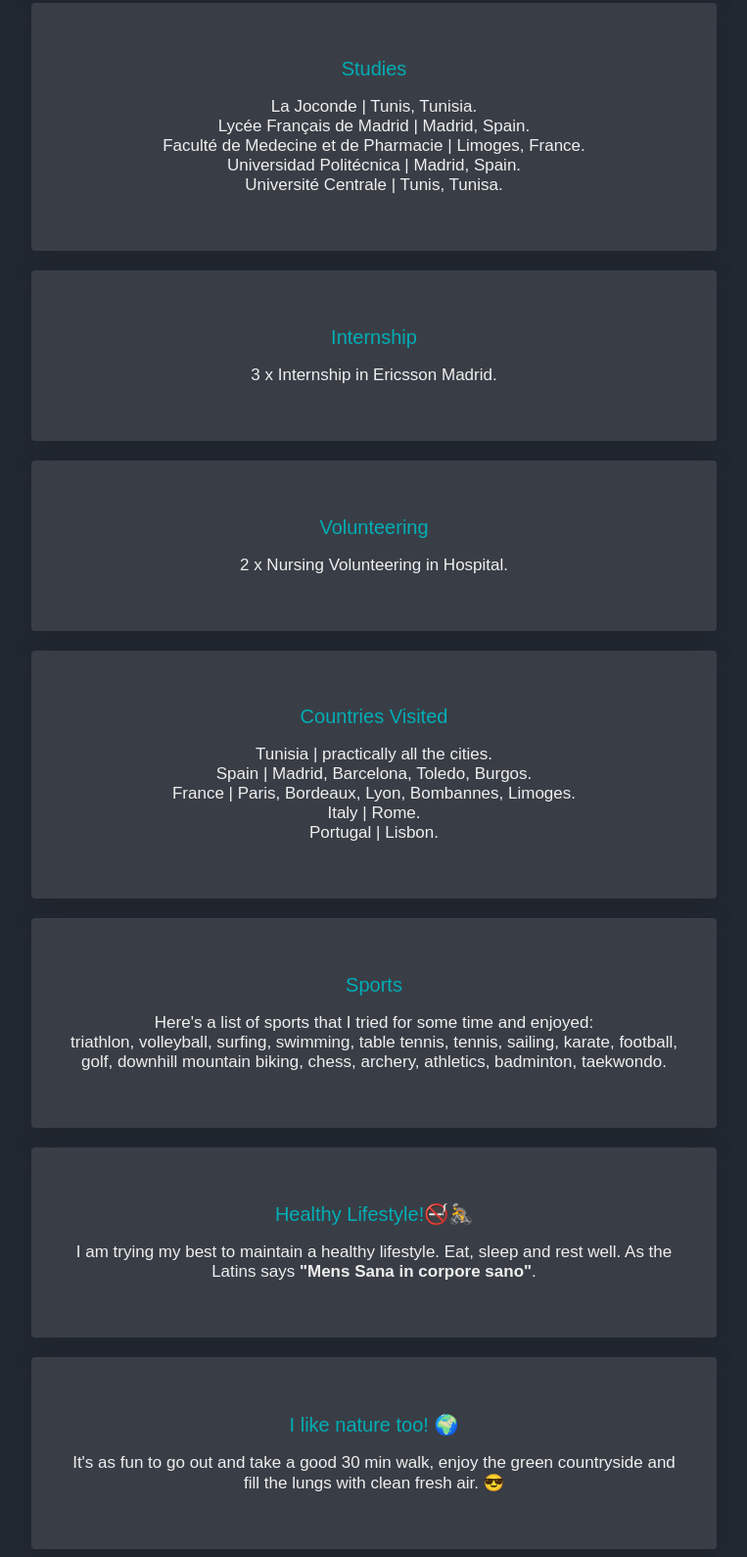
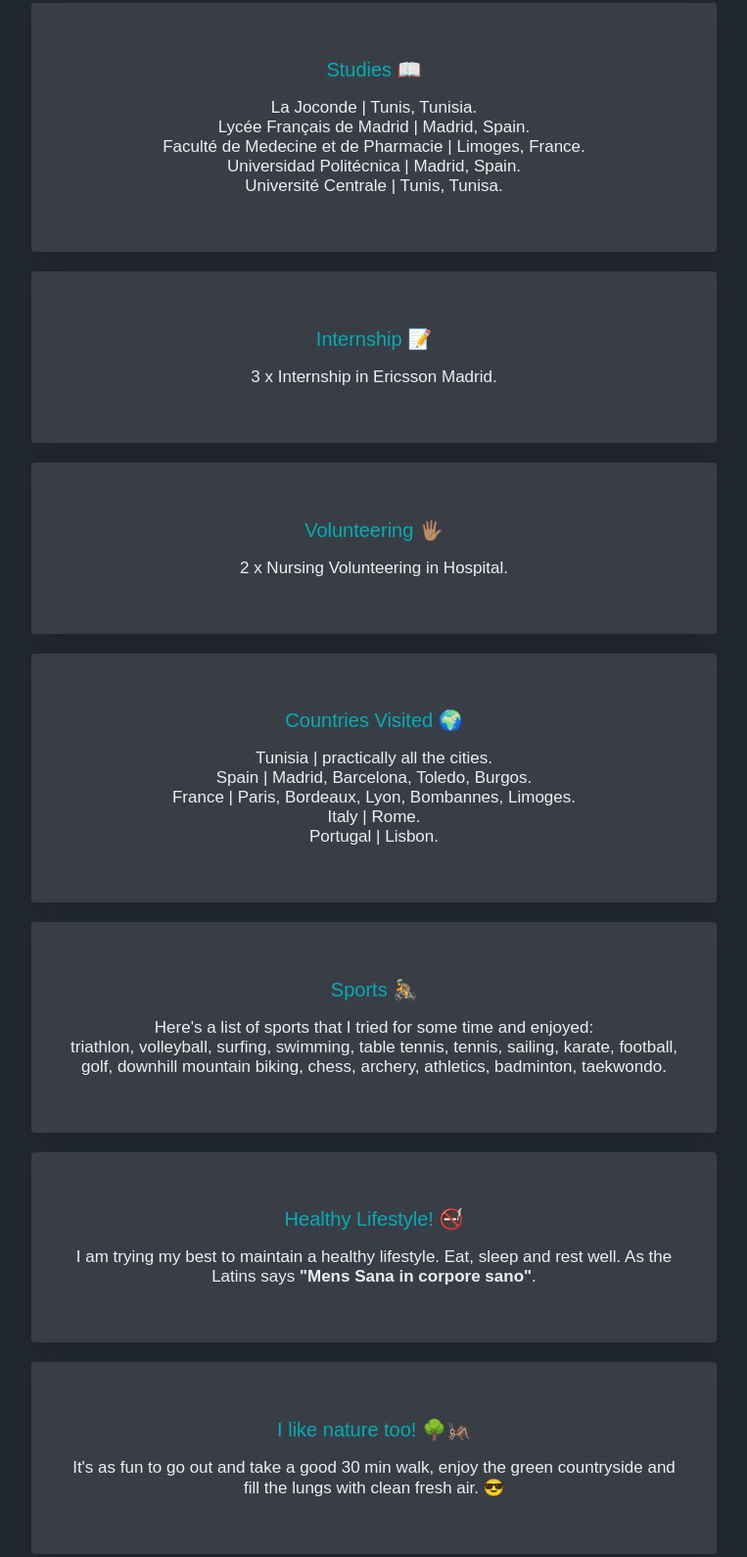
Before and after one commit to Wissem-Ba/my-profile, a plain HTML site: page index.html in a window 1280 px wide. Shown: the part 888-2477 px from the top of the page at 98% size, without its empty margins (258-1021 px from the left). Drawn offline with Linux system fonts and the light colour scheme.

Commit message:
Update index.html

```diff
--- a/index.html
+++ b/index.html
@@ -23,7 +23,7 @@
         <a href="https://www.lewagon.com/fr" target="_blank" class="btn-red">le wagon</a>
       </div>
       <div class="card-grey">
-        <h2>Languages 🕵</h2>
+        <h2>Languages 🈯</h2>
         <p>
           Spanish:
           Professional working proficiency <br>
@@ -39,7 +39,7 @@
         </p>
       </div>
       <div class="card-grey">
-        <h2>Studies</h2>
+        <h2>Studies 📖</h2>
         <p>
           La Joconde | Tunis, Tunisia.<br>
           Lycée Français de Madrid | Madrid, Spain.<br>
@@ -49,18 +49,18 @@
         </p>
         </div>
       <div class="card-grey">
-        <h2>Internship</h2>
+        <h2>Internship 📝</h2>
         <p>
           3 x Internship in Ericsson Madrid.
         </p>
       </div>
       <div class="card-grey">
-        <h2>Volunteering</h2>
+        <h2>Volunteering 🖐🏽</h2>
         <p>
           2 x Nursing Volunteering in Hospital.
       </div>
       <div class="card-grey">
-        <h2>Countries Visited </h2>
+        <h2>Countries Visited 🌍 </h2>
         <p>
           Tunisia | practically all the cities.<br>
           Spain | Madrid, Barcelona, Toledo, Burgos.<br>
@@ -70,26 +70,26 @@
         </p>
       </div>
       <div class="card-grey">
-        <h2>Sports </h2>
+        <h2>Sports 🚴</h2>
         <p>
           Here's a list of sports that I tried for some time and enjoyed: <br>
           triathlon, volleyball, surfing, swimming, table tennis, tennis, sailing, karate, football, golf, downhill mountain biking, chess, archery, athletics, badminton, taekwondo.
         </p>
       </div>
       <div class="card-grey">
-        <h2>Healthy Lifestyle!🚭🚴</h2>
+        <h2>Healthy Lifestyle! 🚭</h2>
         <p>
           I am trying my best to maintain a healthy lifestyle. Eat, sleep and rest well. As the Latins says  <strong>"Mens Sana in corpore sano"</strong>.
         </p>
       </div>
       <div class="card-grey">
-        <h2>I like nature too! 🌍</h2>
+        <h2>I like nature too! 🌳🦗</h2>
         <p>
           It's as fun to go out and take a good 30 min walk, enjoy the green countryside and fill the lungs with clean fresh air. 😎
         </p>
       </div>
       <div class="card-grey">
-        <h2>Origamis📐</h2>
+        <h2>Origamis 📐</h2>
         <p>
           From time to time, I enjoy making origamis. You can tell me your favorite animal, and I'll be more than happy to make you a little origami as a gift! 😜
         </p>
@@ -101,7 +101,7 @@
         </p>
       </div>
       <div class="card-grey">
-        <h2>I welcome challenges. 🏆🎓</h2>
+        <h2>I welcome challenges. 🏆🥇</h2>
         <p>
           I am doing my utmost to progress in every aspect and become the person I always wished to be. I am working on my health, wealth, personal development and social circle. 🦁
         </p>
```
